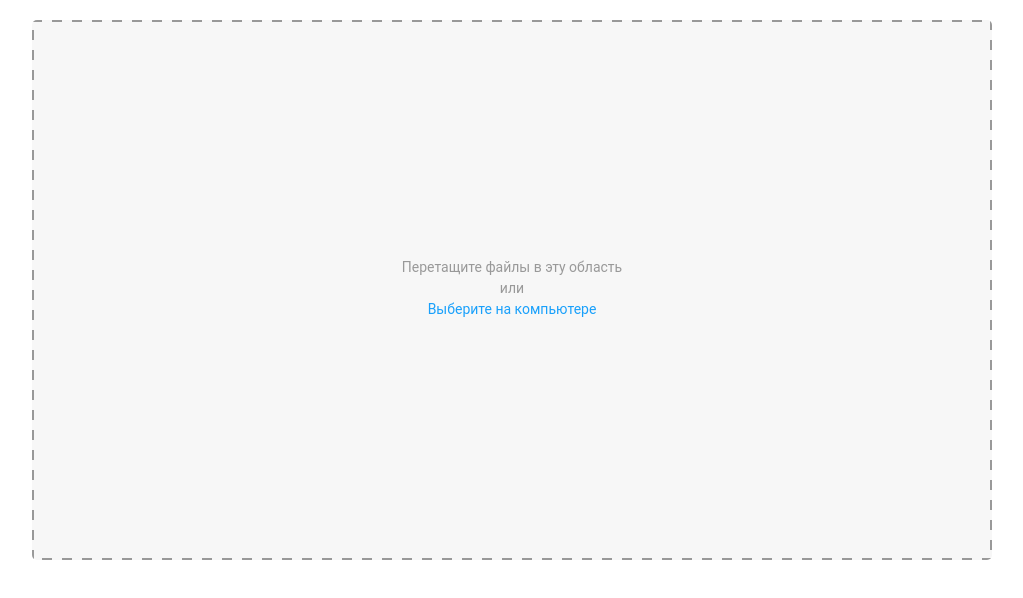
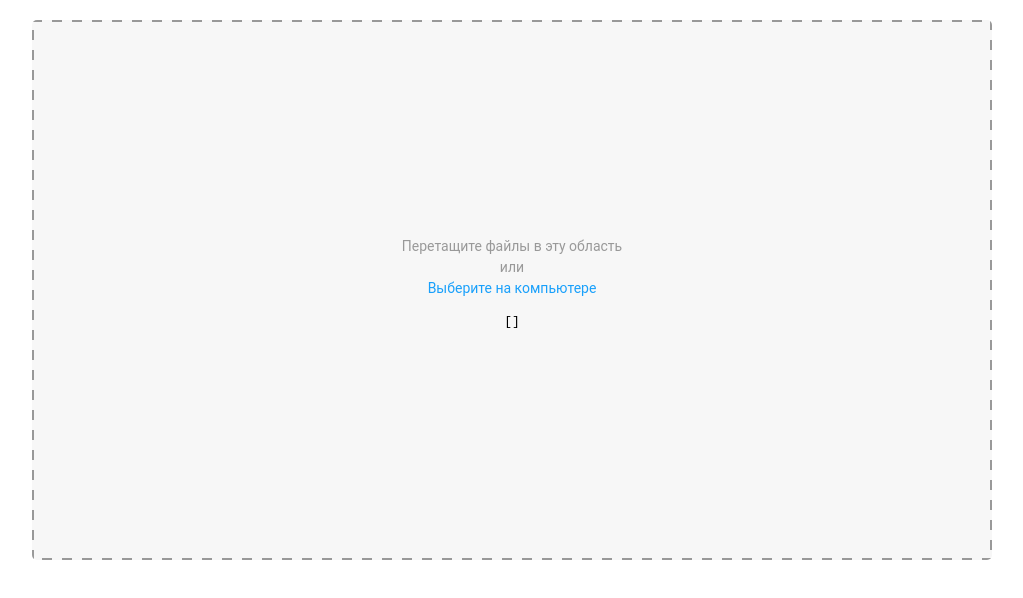
Before and after one commit to tzar4eg/TestTaskDzuba, an Angular app: page / in a window 1280 px wide. Shown: the top 598 px of the page, without its empty margins (128-1151 px from the left). Built offline with nearby package versions, Linux system fonts and the light colour scheme.

Commit message:
Добавлена обработка файлов в компоненте

```diff
--- a/src/app/components/dropzone/dropzone.component.html
+++ b/src/app/components/dropzone/dropzone.component.html
@@ -1,4 +1,4 @@
-<div class="dropzone" appDropzone>
+<div class="dropzone" appDropzone (fileDropped)="onFileChange($event)">
 
 
   <input
@@ -7,9 +7,12 @@
     (change)="onFileChange($event.target.files)"
     #file
   />
+
   <div class="dropzone-text">Перетащите файлы в эту область</div>
   <div class="dropzone-text">или</div>
   <div class="dropzone-text dropzone-link" (click)="file.click()">
     Выберите на компьютере
   </div>
+
+  <pre>{{testImagesArray | json}}</pre>
 </div>
--- a/src/app/components/dropzone/dropzone.component.less
+++ b/src/app/components/dropzone/dropzone.component.less
@@ -14,7 +14,7 @@
   @color: "rgb(153, 153, 153)";
   .stroked-border(@color);
   &.isHoveredWithFile {
-    background-color: #aeffff;
+    background-color: #cdffff;
   }
   &-text {
     font-size: 14px;
--- a/src/app/components/dropzone/dropzone.component.ts
+++ b/src/app/components/dropzone/dropzone.component.ts
@@ -1,17 +1,18 @@
-import { Component, OnInit } from '@angular/core';
+import { Component, OnInit } from "@angular/core";
 
 @Component({
-  selector: 'app-dropzone',
-  templateUrl: './dropzone.component.html',
-  styleUrls: ['./dropzone.component.less']
+  selector: "app-dropzone",
+  templateUrl: "./dropzone.component.html",
+  styleUrls: ["./dropzone.component.less"]
 })
 export class DropzoneComponent implements OnInit {
-
-  constructor() { }
-
-  ngOnInit() {
-  }
+  constructor() {}
+  testImagesArray = [];
+  ngOnInit() {}
   onFileChange(event: FileList): void {
-
+    const images: File[] = Array.prototype.filter.call(event, (file: File) => {
+      return file.type.match("image");
+    });
+    this.testImagesArray = images;
   }
 }
```
